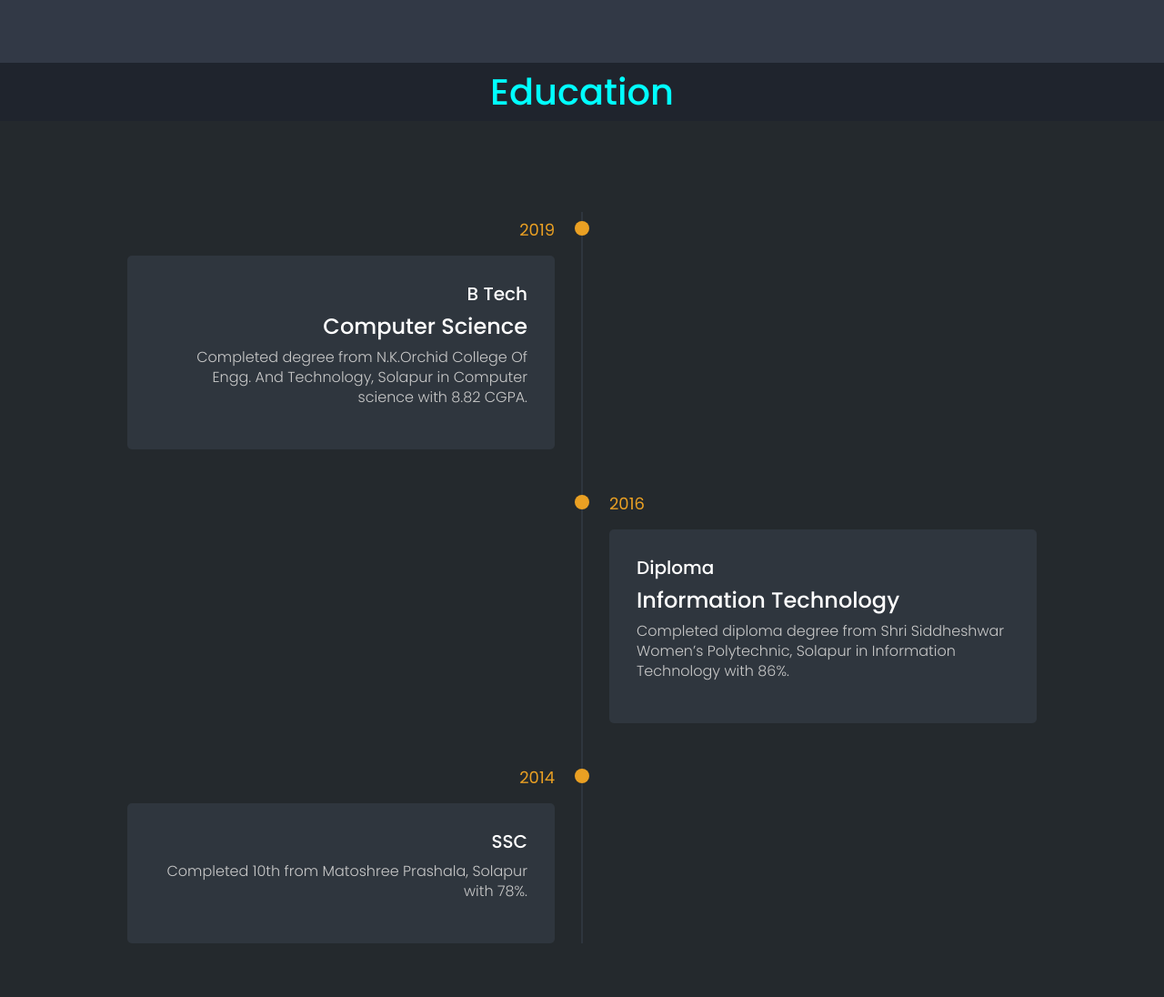
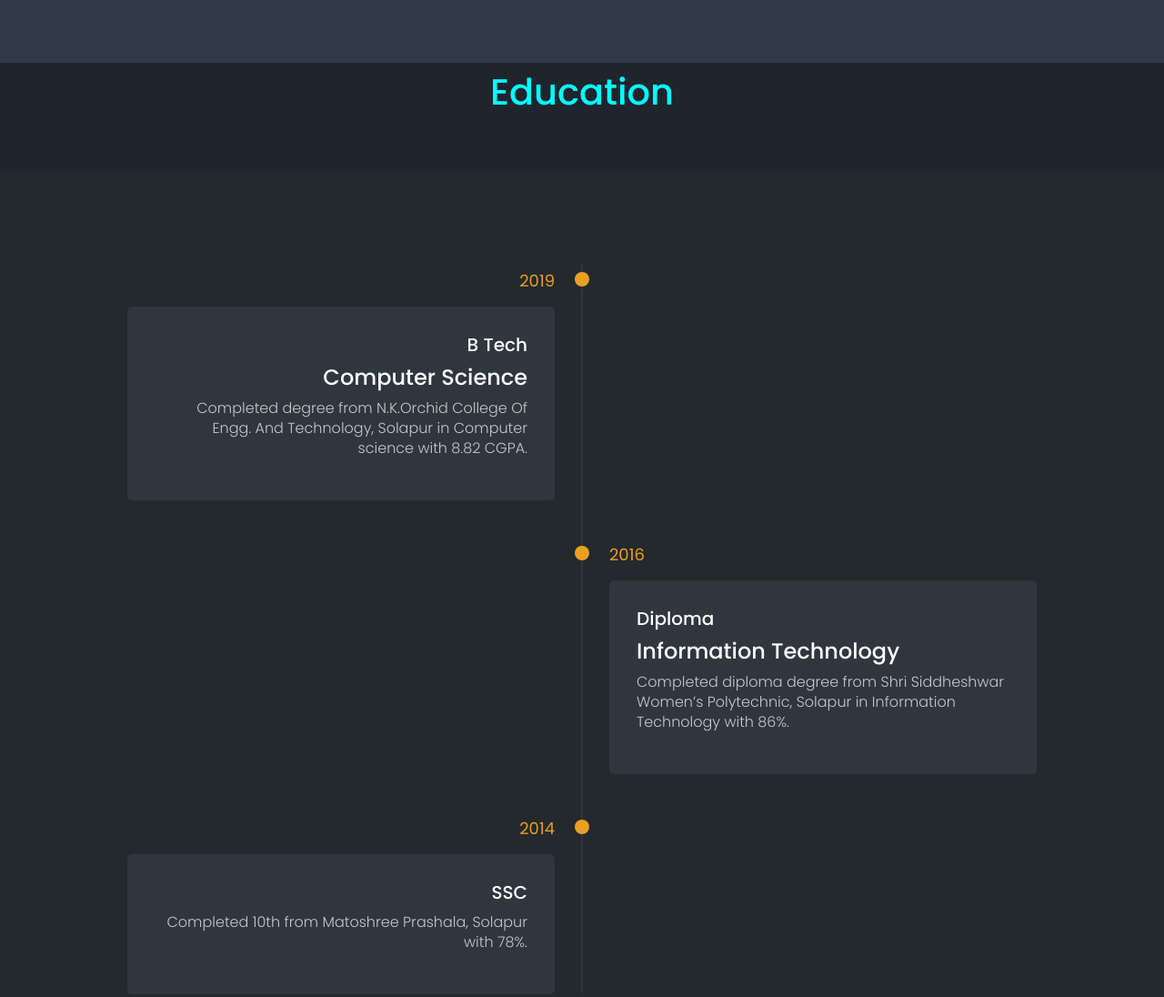
Before and after one commit to ShraddhaVhanmane123/Portfolios, a plain HTML site: page index.html in a window 1280 px wide. Shown: the part 1200-2296 px from the top of the page at 91% size. Drawn offline with nearby package versions, Linux system fonts and the light colour scheme.

Commit message:
Update style.css

```diff
--- a/CSS/style.css
+++ b/CSS/style.css
@@ -355,7 +355,9 @@ a.btn:hover::before{
 
 
 /* education section css */
-
+#education{
+	margin-top:5%;
+}
 .timeline-section{
 	background-color: #24292d;
 	min-height: 100vh;
@@ -648,6 +650,7 @@ a.btn:hover::before{
 .experience {
     padding: 50px 0;
     background-color: var(--bg-color);
+	margin-top:5%;
 }
 
 .content-inner {
@@ -825,47 +828,7 @@ a.btn:hover::before{
     margin: .3rem 0 1rem;
 }
 /* Contact section css */
-/* .contact h2{
-    margin-bottom: 3rem;
-}
 
-.contact form{
-    max-width: 70rem;
-    margin: 1rem auto;
-    text-align: center;
-    margin-bottom: 3rem;
-}
-
-.contact form .input-box{
-    display: flex;
-    justify-content: space-between;
-    flex-wrap: wrap;
-}
-
-.contact form .input-box input,
-.contact form textarea
-{
-    width: 100%;
-    padding: 1.5rem;
-    font-size: 1.6rem;
-    color: var(--text-color);
-    background: var(--second-bg-color);
-    border-radius: .8rem;
-    margin: .7rem 0;
-}
-
-.contact form .input-box input{
-    width: 49%;
-}
-
-.contact form textarea{
-    resize: none;
-}
-
-.contact form .btn{
-    margin-top: 2rem;
-    cursor: pointer;
-} */
 .contact {
     padding: 50px 10%;
     background: var(--bg-color);
```
